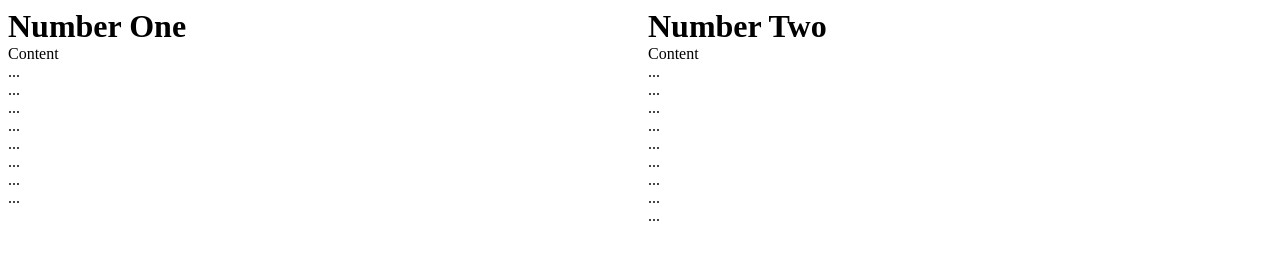
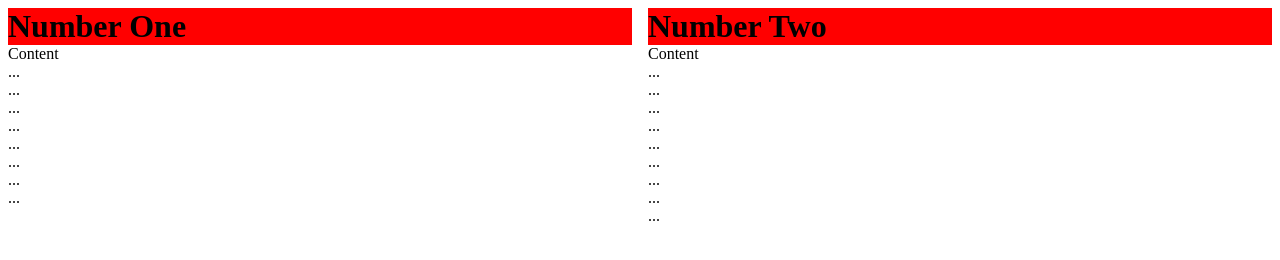
Before and after one commit to Otimie/google-chrome-bug, a plain HTML site: page index.html in a window 1280 px wide. Shown: the top 260 px of the page. Drawn offline with Linux system fonts and the light colour scheme.

Commit message:
Update index.html

```diff
--- a/index.html
+++ b/index.html
@@ -10,11 +10,11 @@
 	<body>
 		<div style="column-count: 2;break-inside: avoid;">
 			<div style="">
-				<div style="position: sticky; top:0"><h1>Number One</h1></div>
+				<div style="position: sticky; top:0; background-color: red;"><h1>Number One</h1></div>
 				<div style="height:2000px">Content<br />...<br />...<br />...<br />...<br />...<br />...<br />...<br />...</div>
 			</div>
 			<div style="">
-				<div style="position: sticky; top:0"><h1>Number Two</h1></div>
+				<div style="position: sticky; top:0; background-color: red;"><h1>Number Two</h1></div>
 				<div style="height:2000px">Content<br />...<br />...<br />...<br />...<br />...<br />...<br />...<br />...<br />...</div>
 			</div>
 		</div>
```
